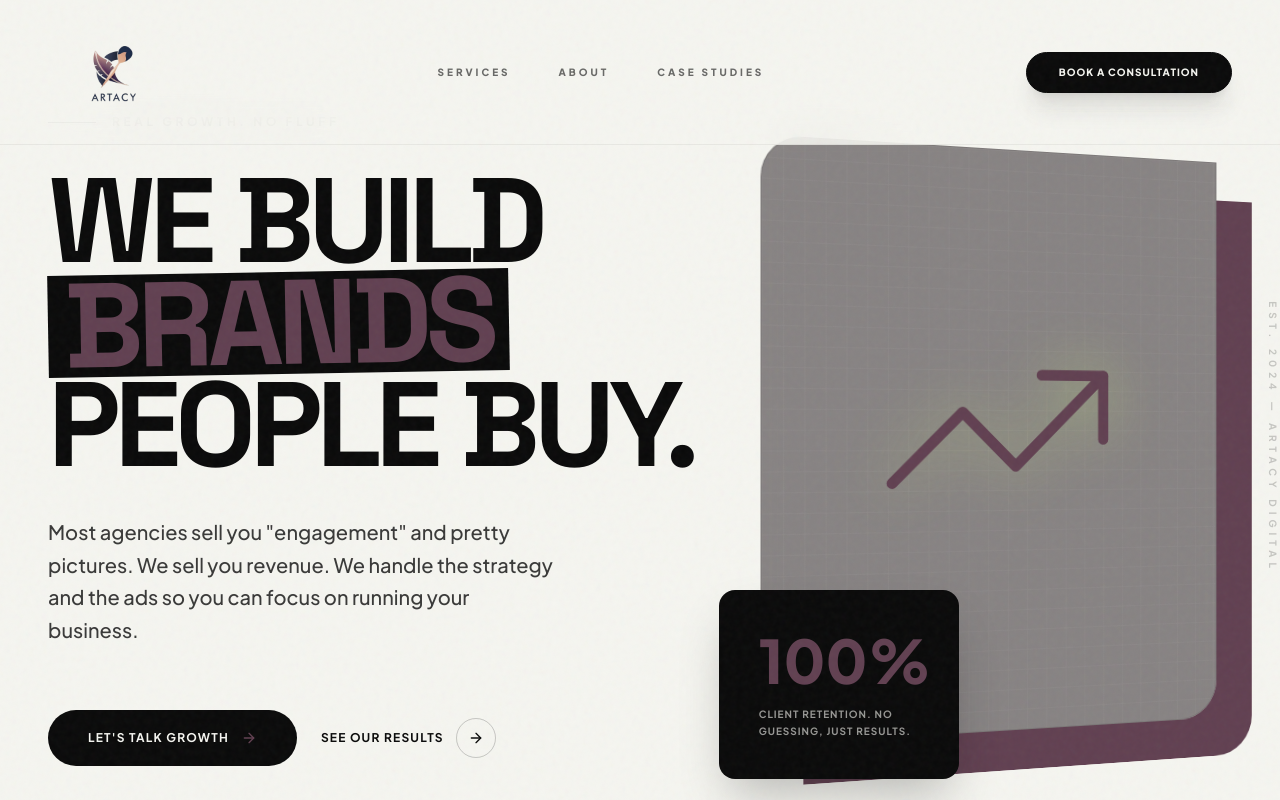
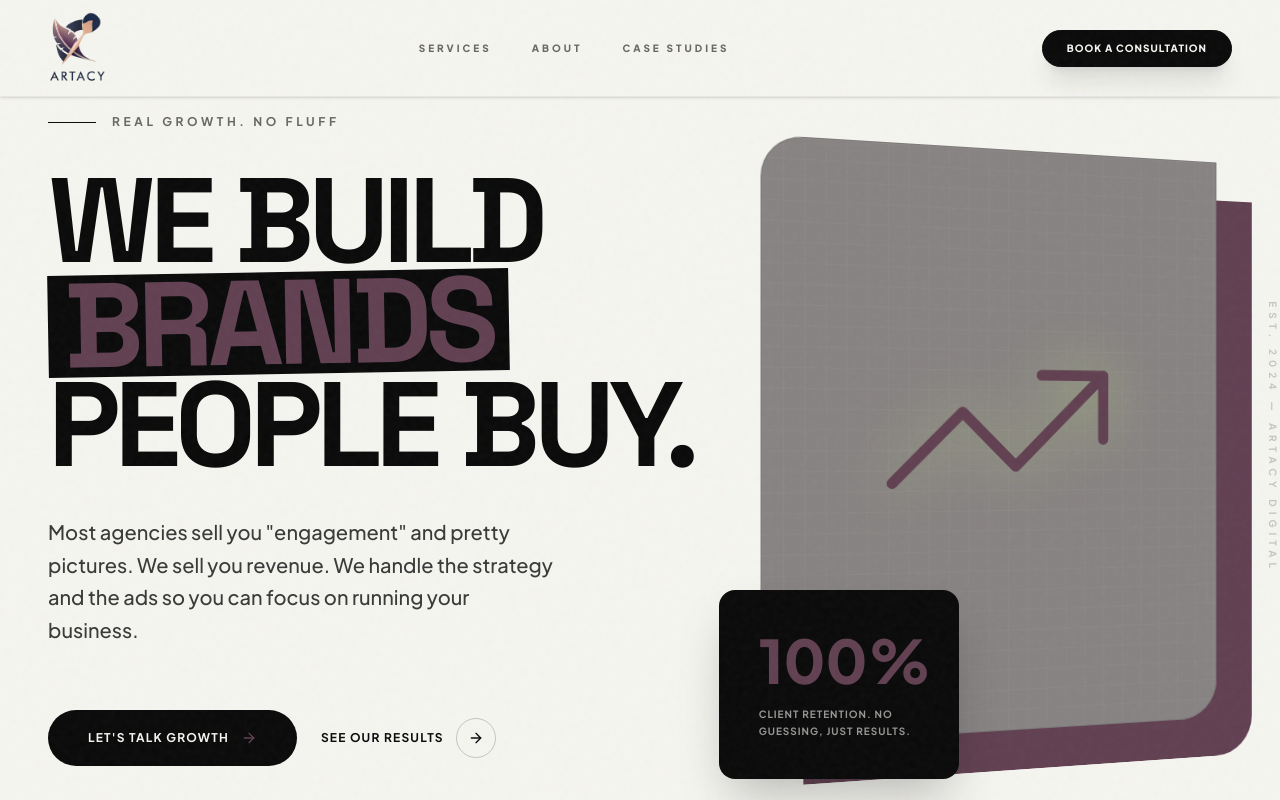
Before and after one commit to samrashahid44/artacy-site, a React (Vite) app: page / in a window 1280 px wide. Shown: the top 800 px of the page. Built offline with nearby package versions, Linux system fonts and the light colour scheme.

Commit message:
feat: implement responsive navigation bar with logo and consultation CTA

```diff
--- a/src/components/Navbar.tsx
+++ b/src/components/Navbar.tsx
@@ -3,19 +3,19 @@ import { motion } from "motion/react";
 
 export default function Navbar() {
   return (
-    <nav className="fixed top-0 w-full z-50 glass-nav">
-      <div className="flex justify-between items-center w-full px-6 lg:px-12 py-2 max-w-[1600px] mx-auto">
+    <nav className="fixed top-0 w-full z-50 glass-nav border-b border-primary/5 shadow-sm">
+      <div className="flex justify-between items-center w-full px-6 lg:px-12 py-3 max-w-[1600px] mx-auto">
         <motion.div
           initial={{ opacity: 0, x: -20 }}
           animate={{ opacity: 1, x: 0 }}
           className="flex items-center"
         >
           <a href="#">
-            <img src="/logo.png" alt="Artacy Logo" className="h-32 w-auto object-contain" />
+            <img src="/logo.png" alt="Artacy Logo" className="h-[4.5rem] w-auto object-contain " />
           </a>
         </motion.div>
 
-        <div className="hidden md:flex items-center gap-x-12">
+        <div className="hidden md:flex items-center gap-x-10">
           {["Services", "About", "Case Studies"].map((item, idx) => (
             <motion.a
               key={item}
@@ -39,7 +39,7 @@ export default function Navbar() {
           animate={{ opacity: 1, scale: 1 }}
           whileHover={{ scale: 1.05, rotate: 1 }}
           whileTap={{ scale: 0.95 }}
-          className="bg-primary text-secondary px-8 py-3 rounded-full text-[10px] font-black uppercase tracking-widest shadow-xl hover:shadow-accent/20 transition-all border border-primary inline-flex items-center"
+          className="bg-primary text-secondary px-6 py-2.5 rounded-full text-[10px] font-black uppercase tracking-widest shadow-xl hover:shadow-accent/20 transition-all border border-primary inline-flex items-center"
         >
           Book a Consultation
         </motion.a>
```
Also changed, not shown: public/logo.png.
